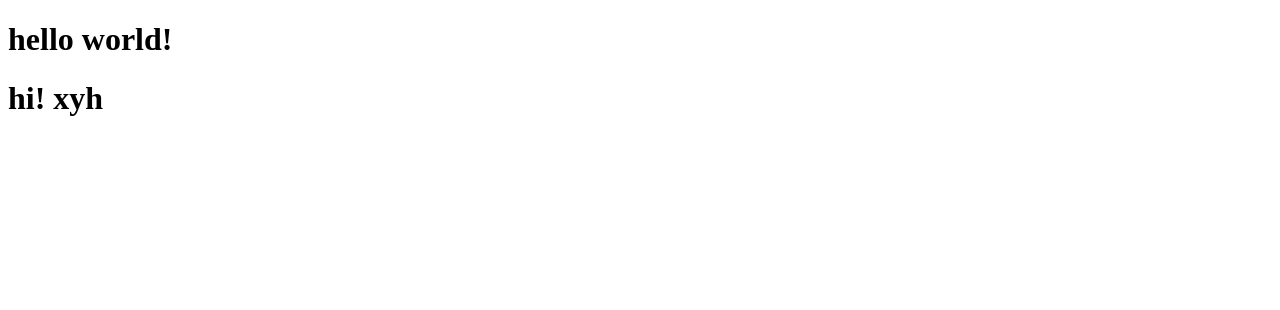
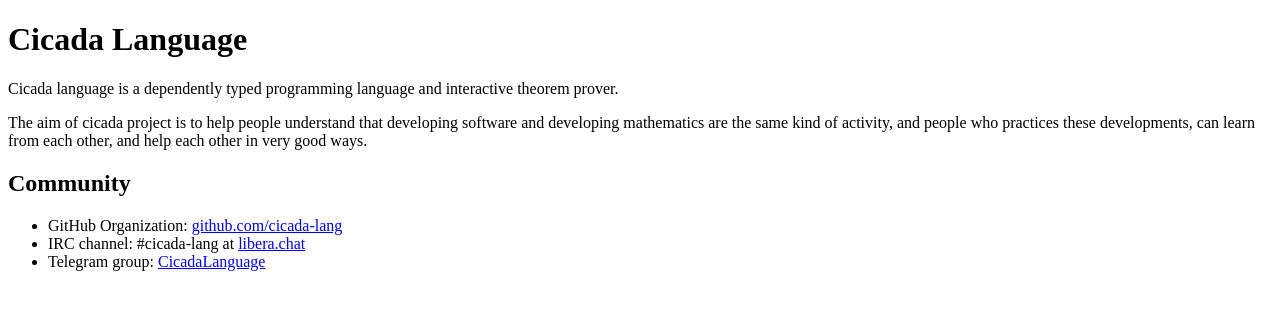
Before and after one commit to cicada-lang/cicada-lang-website, a Vue app: page / in a window 1280 px wide. Shown: the top 310 px of the page. Built offline with nearby package versions, Linux system fonts and the light colour scheme.

Commit message:
- [landing page] community info

```diff
--- a/public/index.html
+++ b/public/index.html
@@ -4,7 +4,7 @@
     <meta charset="utf-8" />
     <meta http-equiv="X-UA-Compatible" content="IE=edge" />
     <meta name="viewport" content="width=device-width,initial-scale=1.0" />
-    <title><%= htmlWebpackPlugin.options.title %></title>
+    <title>蝉语 | Cicada Language</title>
   </head>
   <body>
     <noscript>
@@ -12,7 +12,7 @@
         >We're sorry but <%= htmlWebpackPlugin.options.title %> doesn't work
         properly without JavaScript enabled. Please enable it to
         continue.</strong
-      >
+                   >
     </noscript>
     <div id="app"></div>
     <!-- built files will be auto injected -->
--- a/src/views/home.vue
+++ /dev/null
@@ -1,16 +0,0 @@
-<template>
-  <div >
-    <hello-world name="xyh" />
-  </div>
-</template>
-
-<script lang="ts">
-import { defineComponent } from "vue"
-
-export default defineComponent({
-  name: "home",
-  components: {
-    "hello-world": require("@/components/hello-world.vue").default,
-  },
-})
-</script>
--- /dev/null
+++ b/src/views/home/home.vue
@@ -0,0 +1,54 @@
+<template>
+  <div class="md:mx-auto mx-6 md:py-10 py-6 max-w-prose">
+    <h1 class="text-3xl">Cicada Language</h1>
+
+    <div class="py-4 text-lg space-y-2">
+      <p>
+        Cicada language is a dependently typed programming language and
+        interactive theorem prover.
+      </p>
+
+      <p>
+        The aim of cicada project is to help people understand that developing
+        software and developing mathematics are the same kind of activity, and
+        people who practices these developments, can learn from each other, and
+        help each other in very good ways.
+      </p>
+    </div>
+
+    <div>
+      <h2 class="text-2xl">Community</h2>
+
+      <ul class="py-4 text-lg space-y-2 list-disc list-inside">
+        <li>
+          GitHub Organization:
+          <a href="https://github.com/cicada-lang" class="underline">
+            github.com/cicada-lang
+          </a>
+        </li>
+
+        <li>
+          IRC channel: #cicada-lang at
+          <a href="https://libera.chat" class="underline">libera.chat</a>
+        </li>
+        <li>
+          Telegram group:
+          <a href="https://t.me/CicadaLanguage" class="underline">
+            CicadaLanguage
+          </a>
+        </li>
+      </ul>
+    </div>
+  </div>
+</template>
+
+<script lang="ts">
+import { defineComponent } from "vue"
+
+export default defineComponent({
+  name: "home",
+  components: {
+    // TODO
+  },
+})
+</script>
--- /dev/null
+++ b/src/views/home/index.ts
@@ -0,0 +1 @@
+export { default } from "./home.vue"
--- a/src/views/routes.ts
+++ b/src/views/routes.ts
@@ -1,5 +1,5 @@
 import { RouteRecordRaw } from "vue-router"
 
 export const routes: Array<RouteRecordRaw> = [
-  { path: "/", name: "Home", component: require("@/views/home.vue").default },
+  { path: "/", name: "Home", component: require("@/views/home").default },
 ]
```
Also changed, not shown: 1 other file (tests, documents, lock files or other folders).
